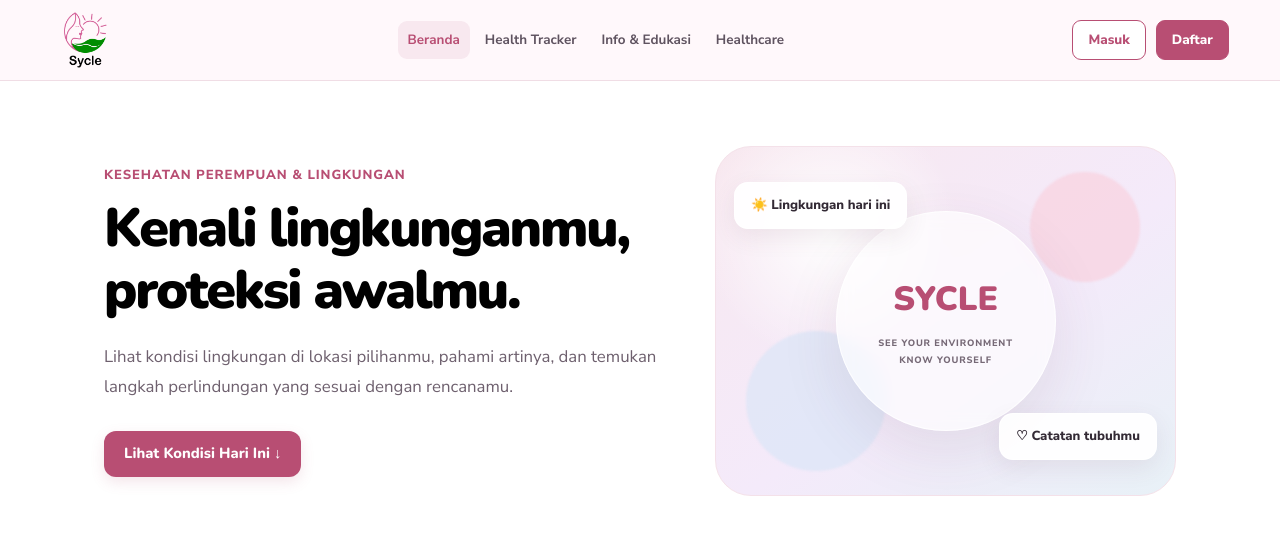
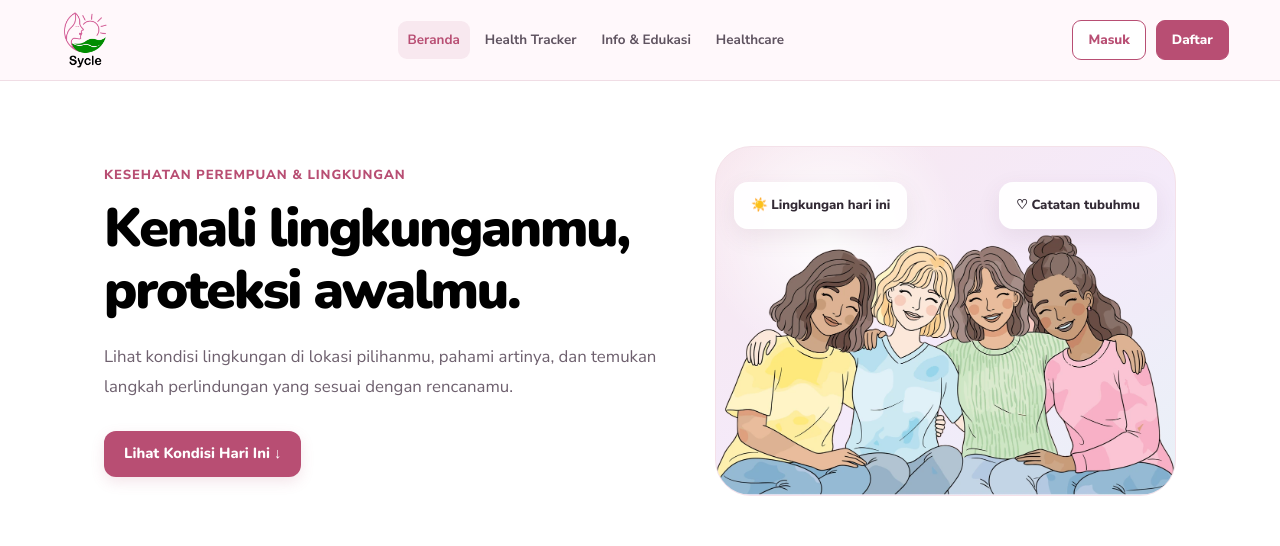
Before and after one commit to blacurly/martha-christina-tiahahu, a Next.js app: page / in a window 1280 px wide. Shown: the top 546 px of the page. Built offline with nearby package versions, Linux system fonts and the light colour scheme; no server answers.

Commit message:
Beranda: ganti ilustrasi hero dengan gambar perempuan berlatar warna SYCLE

```diff
--- a/app/globals.css
+++ b/app/globals.css
@@ -1631,8 +1631,8 @@ select:focus-visible {
   }
 
   .float-bottom {
+    top: 20px;
     right: 12px;
-    bottom: 20px;
   }
 
   /* Dashboard */
--- a/components/home/HeroSection.css
+++ b/components/home/HeroSection.css
@@ -106,11 +106,13 @@
 .hero-art {
   position: relative;
 
-  display: grid;
-  place-items: center;
+  display: flex;
+  align-items: flex-end;
+  justify-content: center;
 
   min-width: 0;
   min-height: 350px;
+  padding-top: 72px;
   overflow: hidden;
 
   border: 1px solid #f4e1e9;
@@ -156,6 +158,13 @@
   line-height: 1.8;
   letter-spacing: 0.09em;
   text-align: center;
+}
+
+/* Ilustrasi perempuan: menempel di dasar kartu */
+.hero-illustration {
+  display: block;
+  width: 100%;
+  height: auto;
 }
 
 /* Tombol utama HeroSection */
@@ -230,6 +239,6 @@
 }
 
 .float-bottom {
+  top: 35px;
   right: 18px;
-  bottom: 35px;
 }
--- a/components/home/HeroSection.jsx
+++ b/components/home/HeroSection.jsx
@@ -1,3 +1,4 @@
+import Image from "next/image";
 import { useRouter } from "next/navigation";
 import "./HeroSection.css";
 import { Button } from "@/components/ui/button";
@@ -38,17 +39,15 @@ export default function HeroSection({ onStartCheckin }) {
       </div>
 
       <div className="hero-art">
-        <div className="orb orb-one" />
-        <div className="orb orb-two" />
-
-        <div className="hero-circle">
-          SYCLE
-          <span>
-            SEE YOUR ENVIRONMENT
-            <br />
-            KNOW YOURSELF
-          </span>
-        </div>
+        <Image
+          src="/brand/hero-women.webp"
+          alt="Ilustrasi empat perempuan duduk berangkulan sambil tersenyum"
+          width={1200}
+          height={699}
+          priority
+          sizes="(max-width: 700px) 100vw, 45vw"
+          className="hero-illustration"
+        />
 
         <div className="float-card float-top">
           ☀️ Lingkungan hari ini
```
Also changed, not shown: public/brand/hero-women.webp (added).
